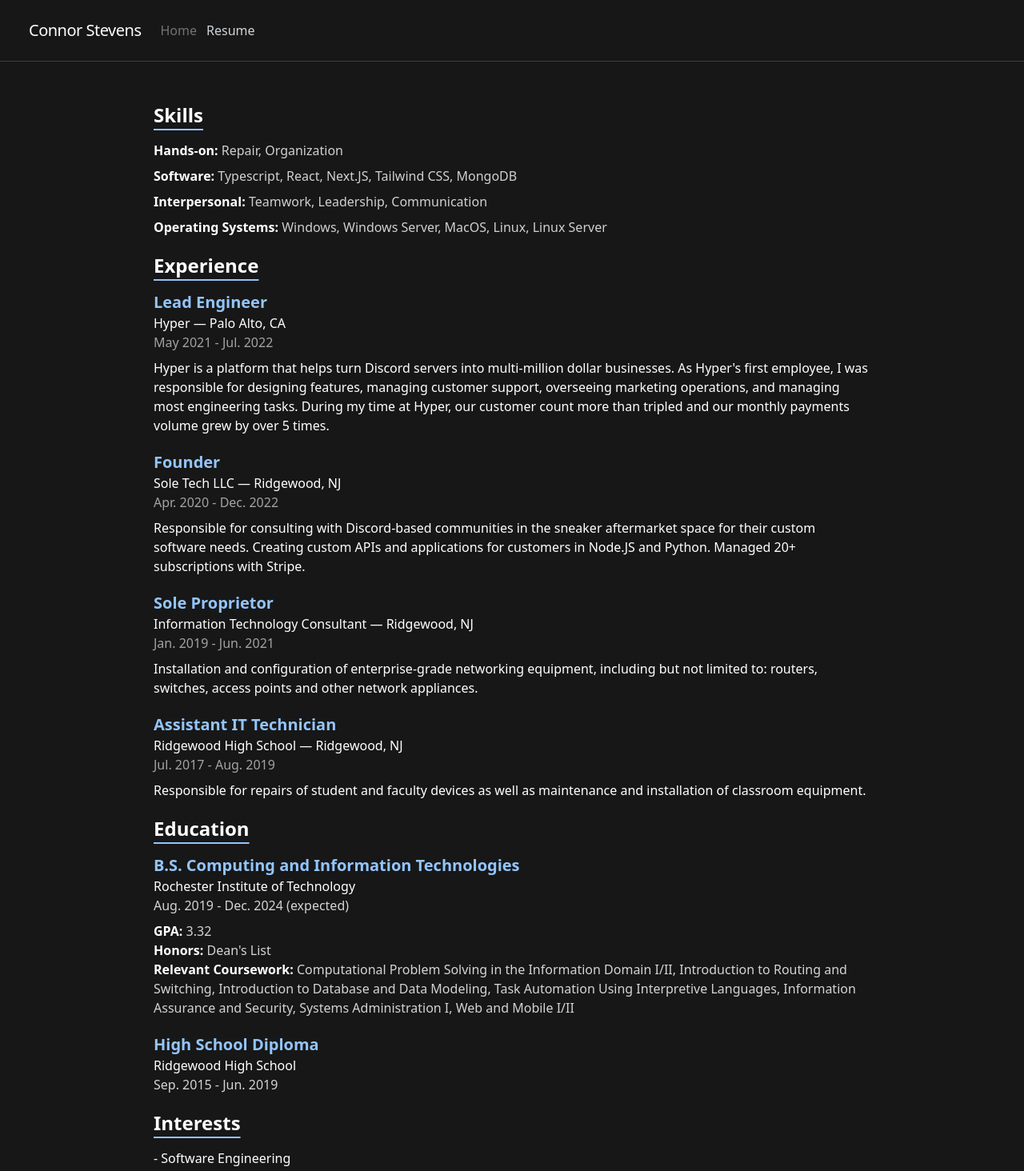
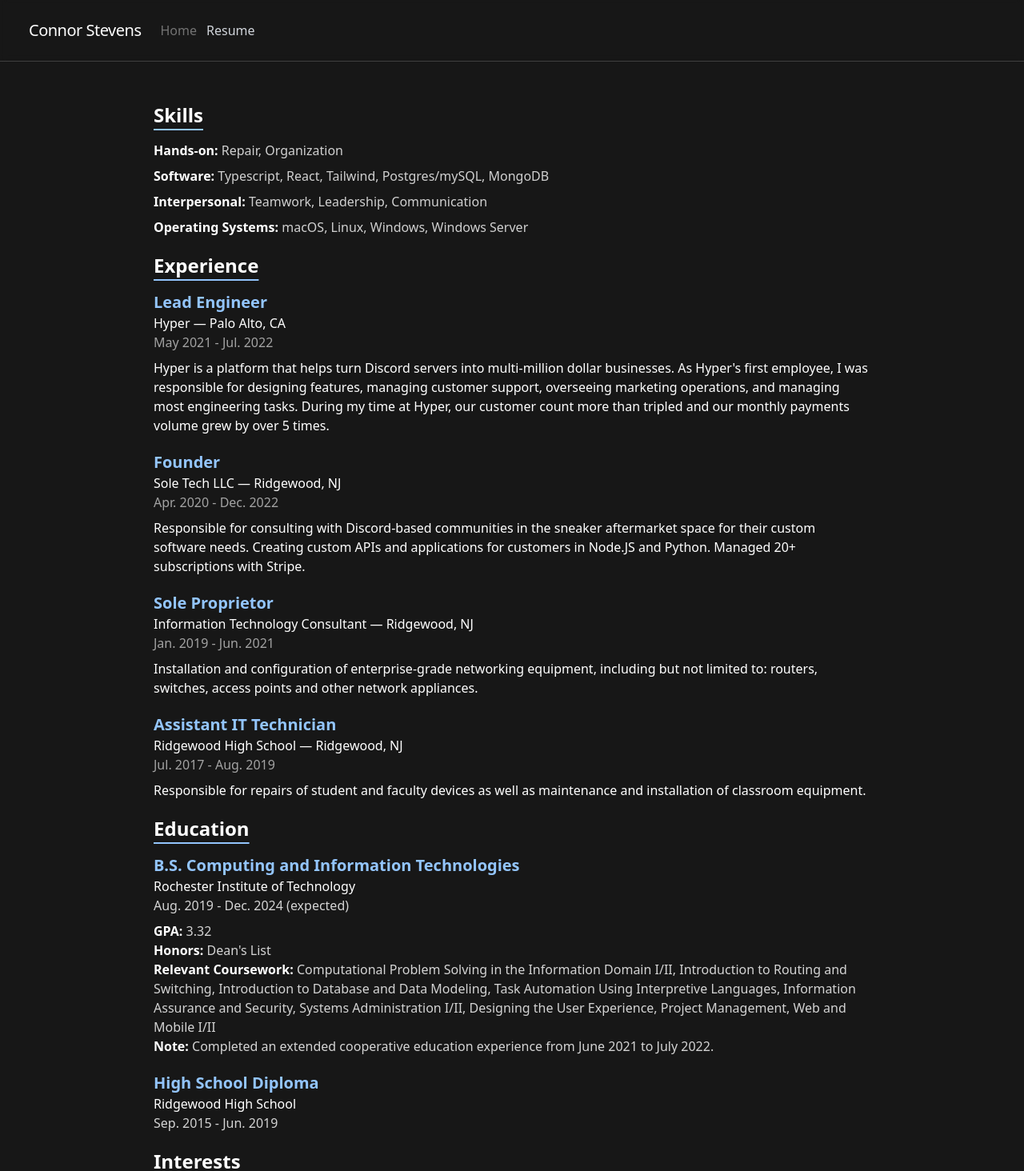
Before and after one commit to cnrstvns/cnrstvns.dev, a Next.js app: page /resume in a window 1280 px wide. Shown: the top 1464 px of the page at 80% size. Built offline with nearby package versions, Linux system fonts and the light colour scheme.

Commit message:
Various styling updates

```diff
--- a/src/app/page.tsx
+++ b/src/app/page.tsx
@@ -8,7 +8,7 @@ export default async function Index() {
     <>
       <div className="flex flex-col p-10 lg:flex-row min-h-screen items-start md:items-center justify-center space-y-10 lg:space-y-0 lg:space-x-10">
         <Image
-          className="rounded-lg"
+          className="rounded"
           src="/images/me.webp"
           alt="me"
           width={224}
--- a/src/app/resume/page.tsx
+++ b/src/app/resume/page.tsx
@@ -16,7 +16,7 @@ export default function About() {
           <div className="text-base mb-2">
             <span className="font-semibold">Software:</span>{' '}
             <span className="opacity-80">
-              Typescript, React, Next.JS, Tailwind CSS, MongoDB
+              Typescript, React, Tailwind, Postgres/mySQL, MongoDB
             </span>
           </div>
           <div className="text-base mb-2">
@@ -28,7 +28,7 @@ export default function About() {
           <div className="text-base mb-2">
             <span className="font-semibold">Operating Systems:</span>{' '}
             <span className="opacity-80">
-              Windows, Windows Server, MacOS, Linux, Linux Server
+              macOS, Linux, Windows, Windows Server
             </span>
           </div>
         </div>
@@ -69,7 +69,16 @@ export default function About() {
                   Introduction to Routing and Switching, Introduction to
                   Database and Data Modeling, Task Automation Using Interpretive
                   Languages, Information Assurance and Security, Systems
-                  Administration I, Web and Mobile I/II
+                  Administration I/II, Designing the User Experience, Project
+                  Management, Web and Mobile I/II
+                </span>
+              </div>
+              <div className="text-base">
+                <span className="font-semibold">Note:</span>
+                <span className="text-neutral-300">
+                  {' '}
+                  Completed an extended cooperative education experience from
+                  June 2021 to July 2022.
                 </span>
               </div>
             </div>
```
